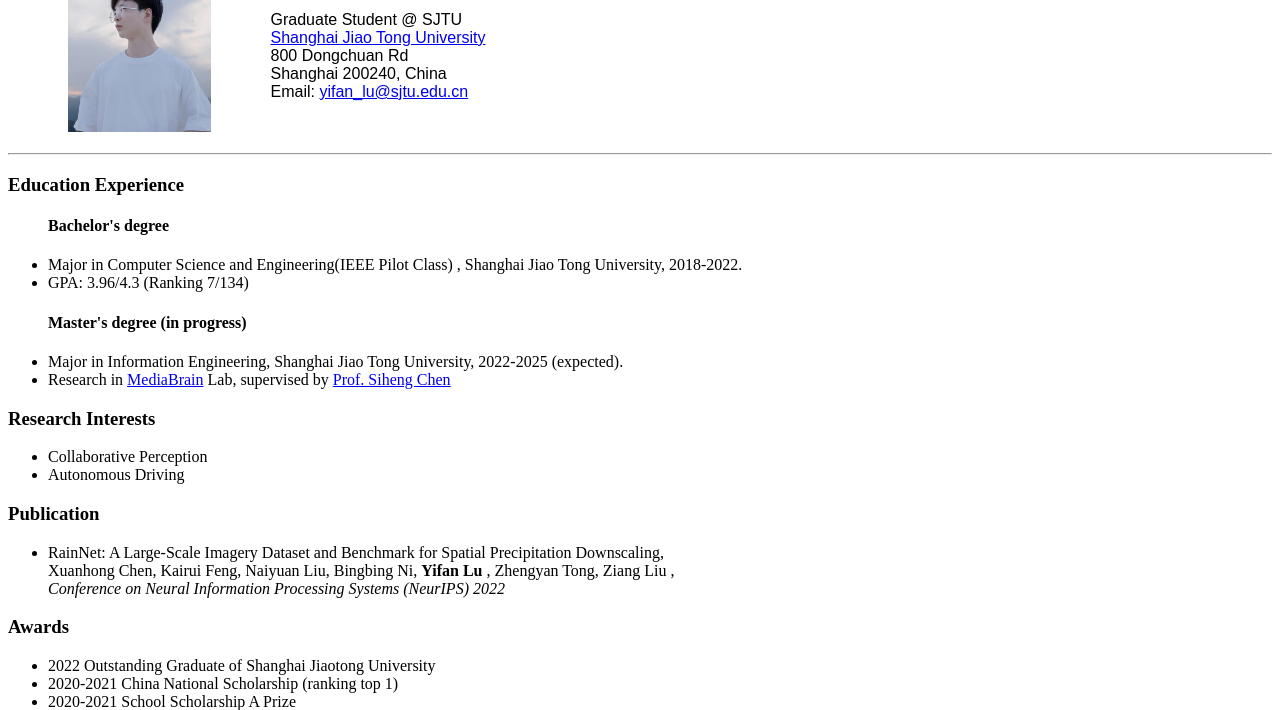
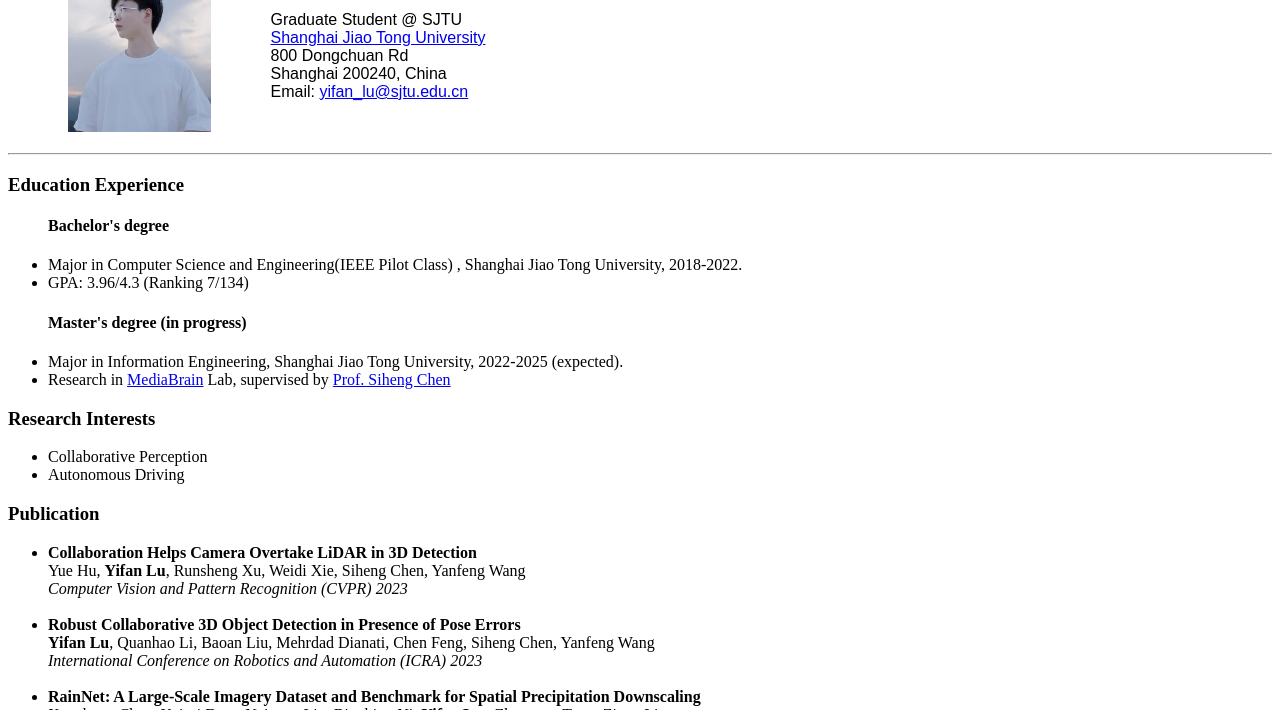
Before and after one commit to yifanlu0227/old_homepage, a plain HTML site: page index.html in a window 1280 px wide. Shown: the part 90-800 px from the top of the page. Drawn offline with Linux system fonts and the light colour scheme.

Commit message:
update pub

```diff
--- a/index.html
+++ b/index.html
@@ -50,8 +50,16 @@
 
 <h3> Publication </h3>
 <ul>
-    <li> RainNet: A Large-Scale Imagery Dataset and Benchmark for Spatial Precipitation Downscaling, <br>
-        Xuanhong Chen, Kairui Feng, Naiyuan Liu, Bingbing Ni,  <b> Yifan Lu </b> , Zhengyan Tong, Ziang Liu , <br>
+	<li> <b>Collaboration Helps Camera Overtake LiDAR in 3D Detection</b> <br>
+        Yue Hu, <b>Yifan Lu</b>, Runsheng Xu, Weidi Xie, Siheng Chen, Yanfeng Wang <br>
+        <i>Computer Vision and Pattern Recognition (CVPR) 2023</i> </li>
+		<br>
+	<li> <b>Robust Collaborative 3D Object Detection in Presence of Pose Errors</b> <br>
+        <b>Yifan Lu</b>, Quanhao Li, Baoan Liu, Mehrdad Dianati, Chen Feng, Siheng Chen, Yanfeng Wang <br>
+        <i>International Conference on Robotics and Automation (ICRA) 2023</i> </li>
+		<br>
+    <li> <b>RainNet: A Large-Scale Imagery Dataset and Benchmark for Spatial Precipitation Downscaling</b> <br>
+        Xuanhong Chen, Kairui Feng, Naiyuan Liu, Bingbing Ni,  <b> Yifan Lu </b> , Zhengyan Tong, Ziang Liu <br>
         <i>Conference on Neural Information Processing Systems (NeurIPS) 2022</i> </li>
 </ul>
 
```
